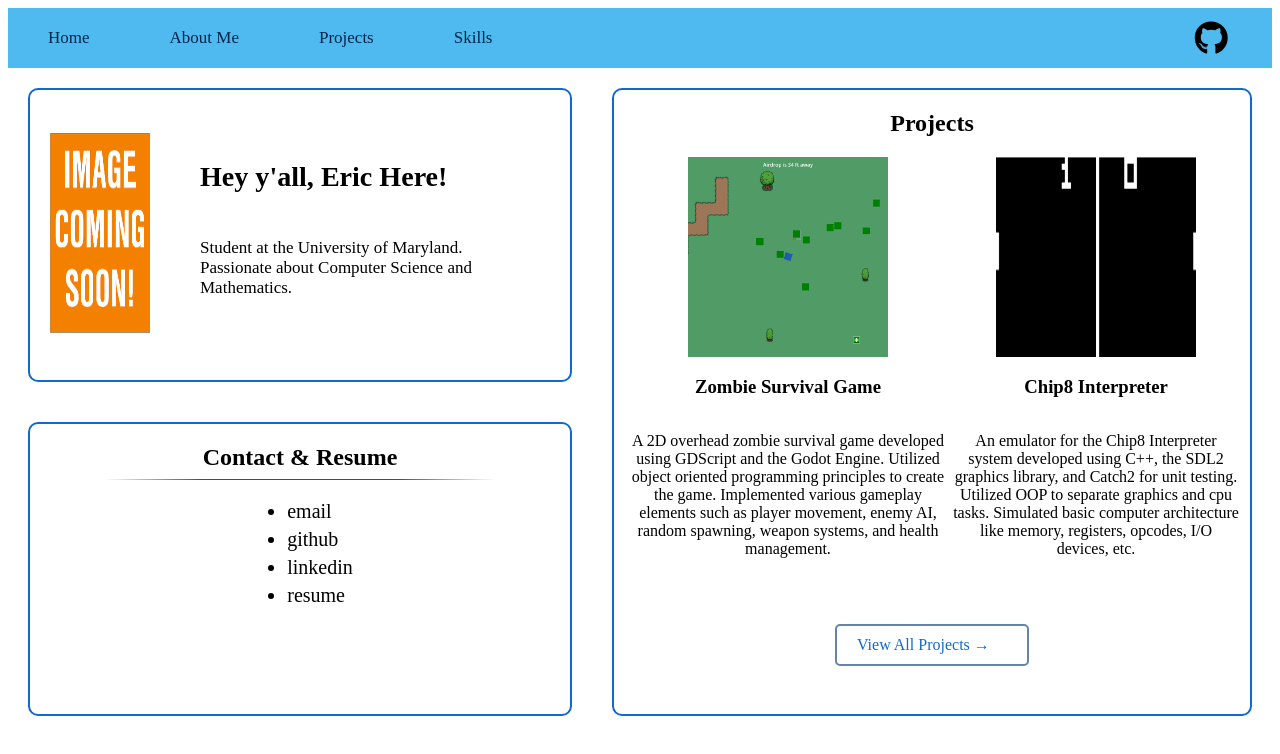
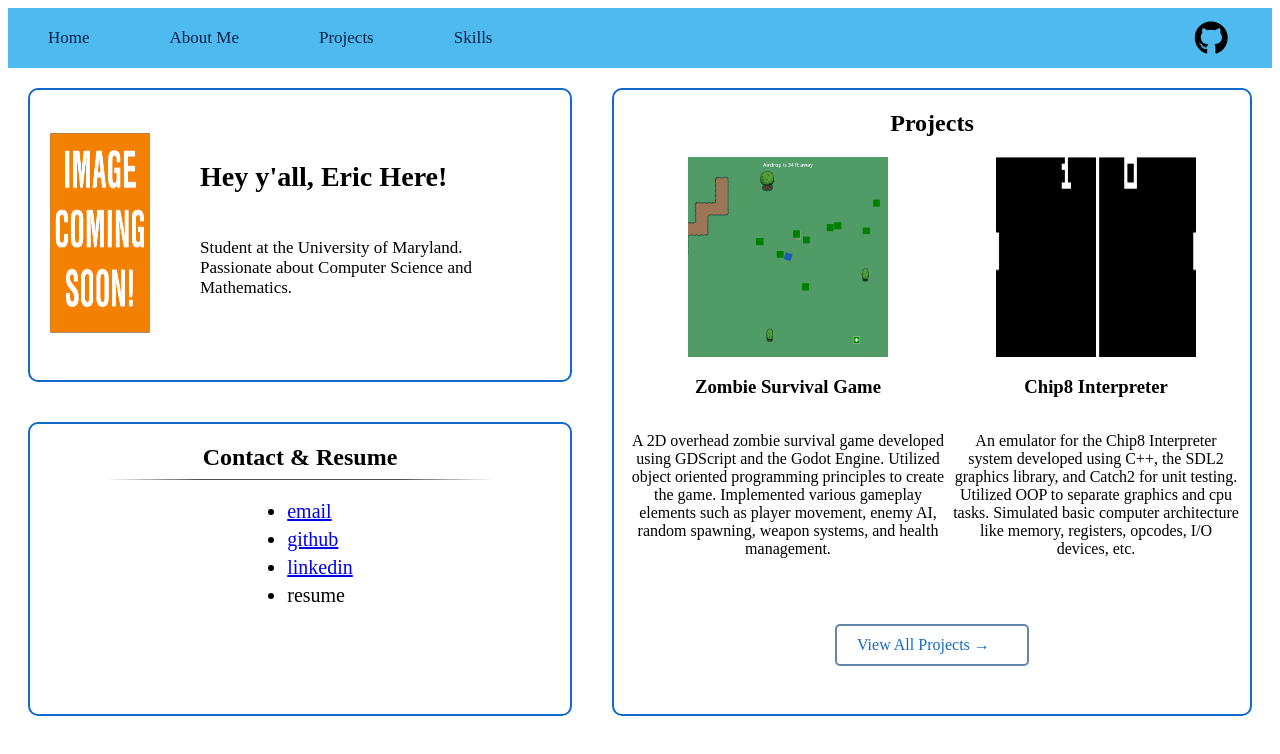
Before and after one commit to TEST-iz/personal-website, a React (Vite) app: page /home in a window 1280 px wide. Shown: the top 754 px of the page. Built offline with nearby package versions, Linux system fonts and the light colour scheme.

Commit message:
added links

```diff
--- a/src/pages/aboutme.jsx
+++ b/src/pages/aboutme.jsx
@@ -12,9 +12,9 @@ function AboutMe() {
                         <h1>Contact</h1>
                         <hr className={styles.hr} />
                         <ul>
-                            <li>email</li>
-                            <li>github</li>
-                            <li>linkedin</li>
+                            <li><a href="mailto:shieric984@gmail.com" target="_blank" rel="noopener noreferrer">email</a></li>
+                            <li><a href="https://github.com/TEST-iz" target="_blank" rel="noopener noreferrer">github</a></li>
+                            <li><a href="https://www.linkedin.com/in/eric-shi-9bb36b428/" target="_blank" rel="noopener noreferrer">linkedin</a></li>
                         </ul>
                     </div>
                 </div>
--- a/src/pages/home.jsx
+++ b/src/pages/home.jsx
@@ -32,9 +32,9 @@ function Home() {
                             <h1>Contact & Resume</h1>
                             <hr className={styles.hr} />
                             <ul>
-                                <li>email</li>
-                                <li>github</li>
-                                <li>linkedin</li>
+                                <li><a href="mailto:shieric984@gmail.com" target="_blank" rel="noopener noreferrer">email</a></li>
+                                <li><a href="https://github.com/TEST-iz" target="_blank" rel="noopener noreferrer">github</a></li>
+                                <li><a href="https://www.linkedin.com/in/eric-shi-9bb36b428/" target="_blank" rel="noopener noreferrer">linkedin</a></li>
                                 <li>resume</li>
                             </ul>
                         </div>
```
